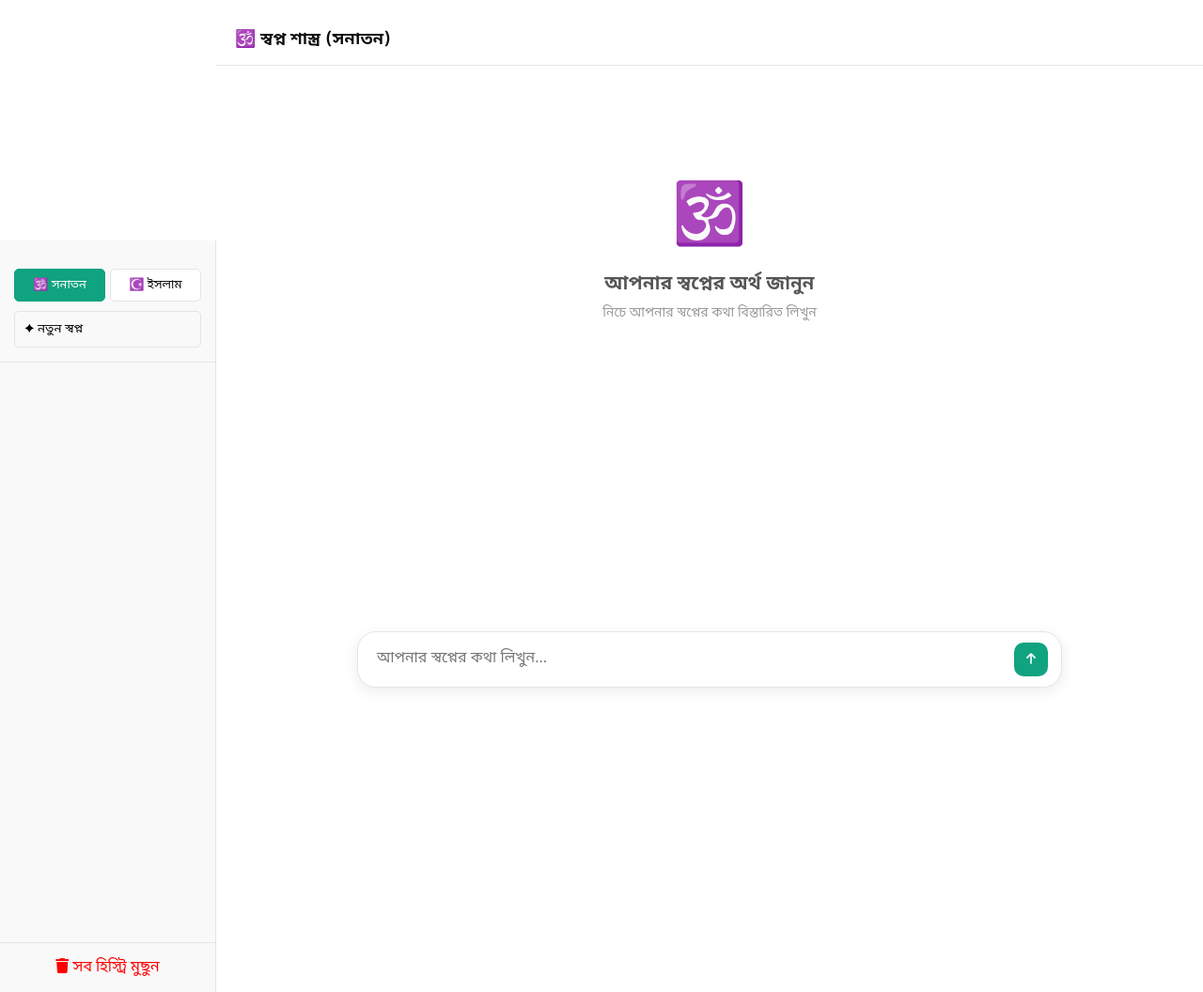
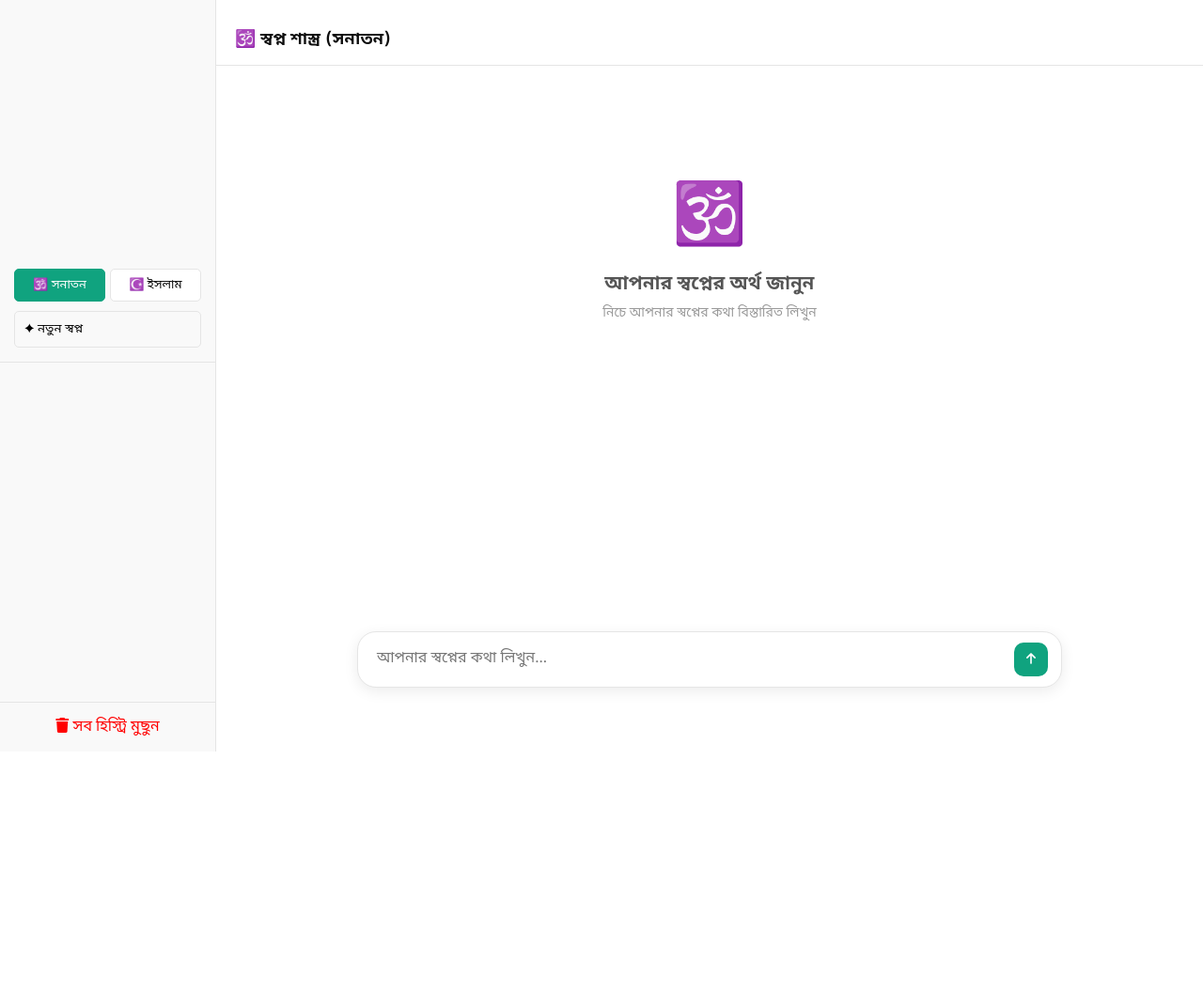
Before and after one commit to rahulbormon999-star/Swapno, a plain HTML site: page index.html in a window 1280 px wide. Shown: the whole page at 94% size. After the commit the page ends 800 px from the top, so only its background shows below. Drawn offline with Linux system fonts and the light colour scheme.

Commit message:
Add padding to sidebar for better layout

```diff
--- a/index.html
+++ b/index.html
@@ -22,7 +22,7 @@
         body{display:flex;height:100vh;background-color:var(--bg-color);color:var(--text-color);overflow:hidden;position:relative}
         .overlay{display:none;position:absolute;top:0;left:0;width:100%;height:100%;background-color:rgba(0,0,0,0.2);z-index:90}
         .overlay.active{display:block}
-        .sidebar{position:absolute;left:-300px;top:0;height:100%;width:280px;background-color:var(--sidebar-bg);border-right:1px solid var(--border-color);display:flex;flex-direction:column;transition:left .3s ease;z-index:100; margin-top:20%;}
+        .sidebar{position:absolute;left:-300px;top:0;height:100%;width:280px;background-color:var(--sidebar-bg);border-right:1px solid var(--border-color);display:flex;flex-direction:column;transition:left .3s ease;z-index:100; padding-top:20%;}
         .sidebar.open{left:0}
         .sidebar-header{padding:30px 15px 15px 15px;display:flex;flex-direction:column;align-items:stretch;gap:10px;border-bottom:1px solid var(--border-color)}
         .religion-row{display:flex;gap:5px}
```
